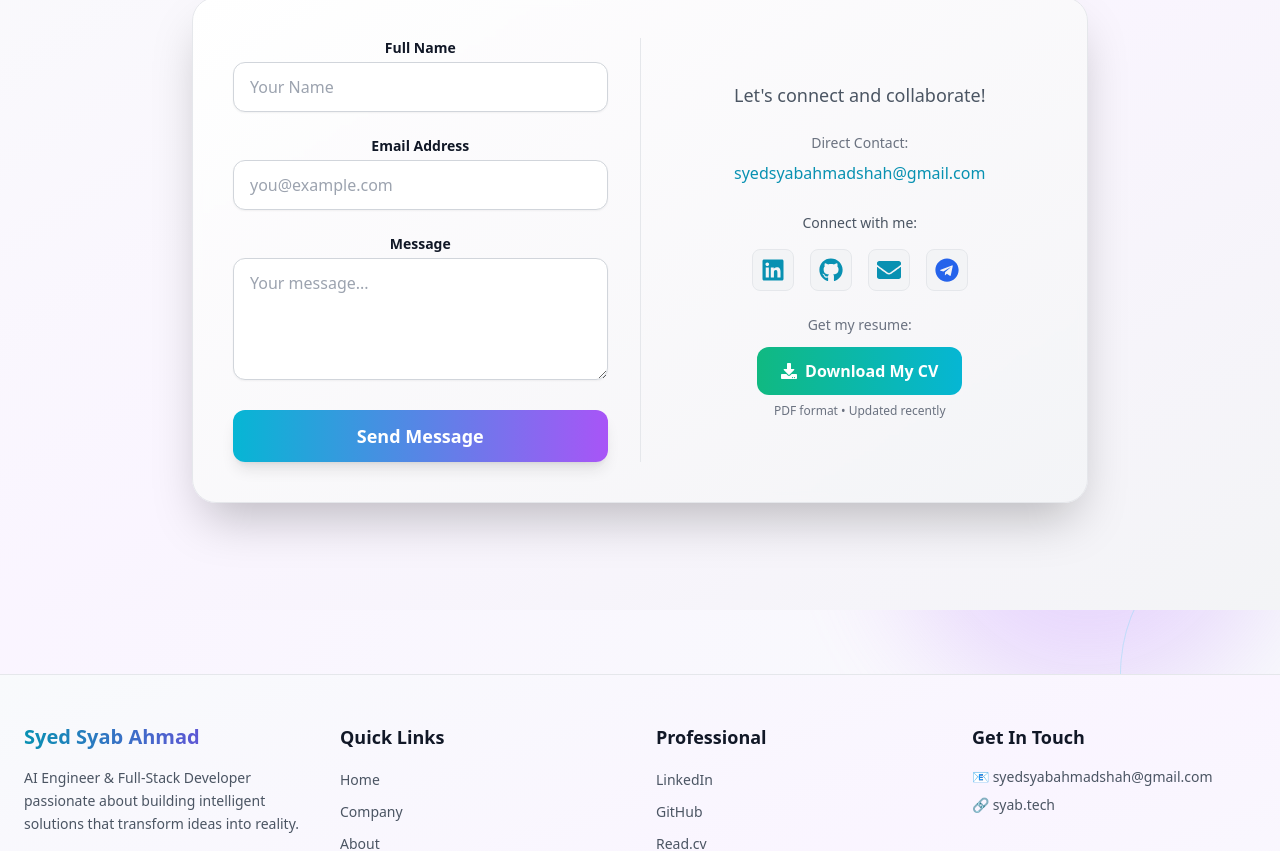
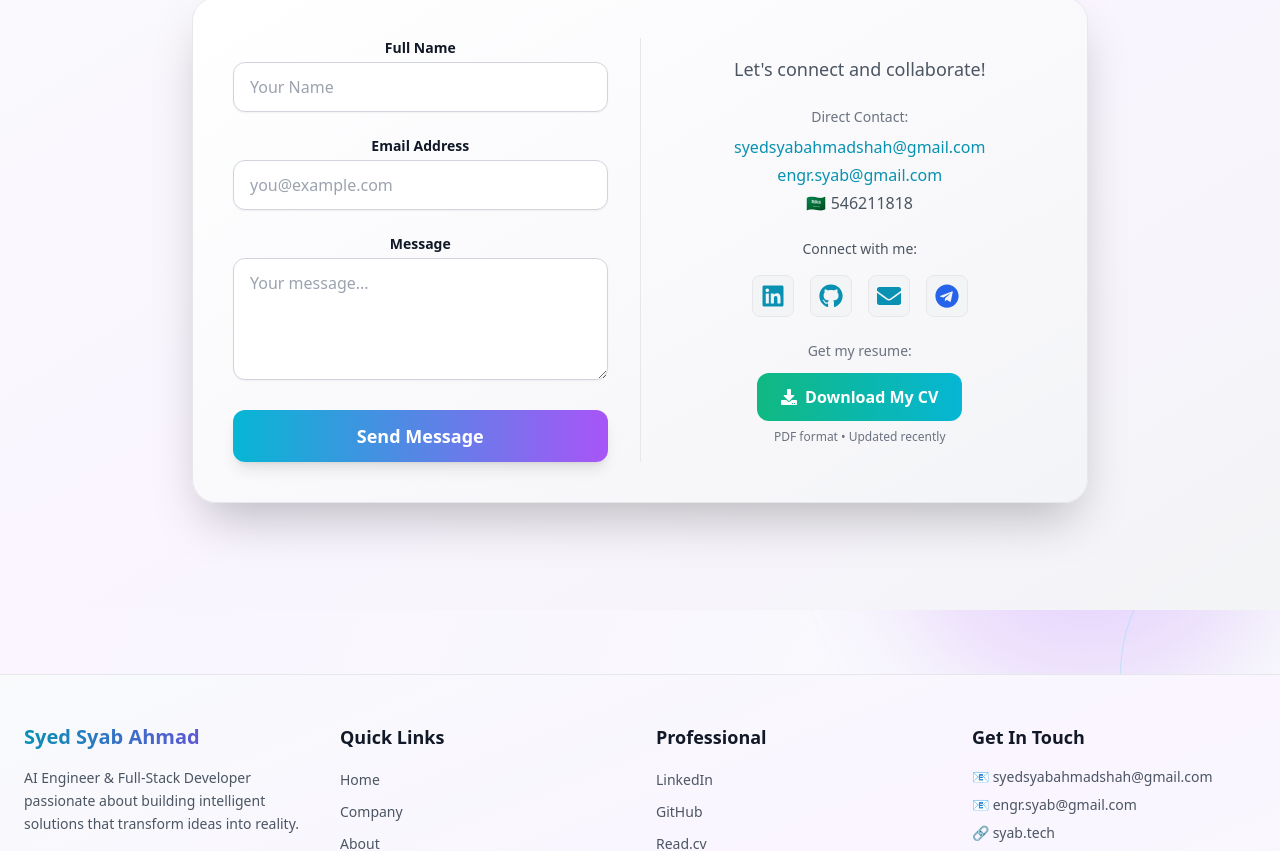
Before and after one commit to SyabAhmad/portfoliocv, a React (Create React App) app: page / in a window 1280 px wide. Shown: the part 2955-3806 px from the top of the page. Built offline with nearby package versions, Linux system fonts and the light colour scheme; no server answers.

Commit message:
feat: Update contact information and add secondary email across components; integrate cross-env for build scripts

```diff
--- a/src/components/About.js
+++ b/src/components/About.js
@@ -93,7 +93,7 @@ const About = () => {
     {
       name: "WhatsApp",
       icon: FaWhatsapp,
-      url: "https://wa.me/923460561173",
+      url: "https://wa.me/966546211818",
       color: "hover:text-green-400",
     },
     {
@@ -338,6 +338,11 @@ const About = () => {
                       <span className="text-sm">
                         Freelancer/Open to Relocate
                       </span>
+                    </div>
+                    <div className="hidden lg:block w-1 h-1 bg-gray-400 dark:bg-gray-600 rounded-full"></div>
+                    <div className="flex items-center gap-2">
+                      <div className="w-2 h-2 bg-green-600 dark:bg-green-400 rounded-full"></div>
+                      <span className="text-sm">🇸🇦 546211818</span>
                     </div>
                   </div>
 
--- a/src/components/Contacts.js
+++ b/src/components/Contacts.js
@@ -46,7 +46,7 @@ const Contact = () => {
       const res = await emailjs.send(
         "service_rlac4th",
         "template_wczi6ir",
-        params
+        params,
       );
       console.log("EmailJS success:", res);
       alert("Message sent — thank you!");
@@ -73,6 +73,8 @@ const Contact = () => {
       "@type": "Person",
       name: "Syed Syab Ahmad",
       email: "syedsyabahmadshah@gmail.com",
+      secondaryEmail: "engr.syab@gmail.com",
+      telephone: "+966546211818",
       url: "https://syab.tech",
     },
   };
@@ -165,11 +167,20 @@ const Contact = () => {
                 Direct Contact:
               </p>
               <a
-                href="mailto:syabblogger@gmail.com"
+                href="mailto:syedsyabahmadshah@gmail.com"
                 className="text-cyan-600 dark:text-cyan-400 hover:text-cyan-500 dark:hover:text-cyan-300 transition-colors duration-300 block mb-1"
               >
                 syedsyabahmadshah@gmail.com
               </a>
+              <a
+                href="mailto:engr.syab@gmail.com"
+                className="text-cyan-600 dark:text-cyan-400 hover:text-cyan-500 dark:hover:text-cyan-300 transition-colors duration-300 block mb-1"
+              >
+                engr.syab@gmail.com
+              </a>
+              <p className="text-gray-600 dark:text-gray-300 font-medium">
+                🇸🇦 546211818
+              </p>
             </div>
 
             {/* Social Media Links */}
--- a/src/components/Footer.js
+++ b/src/components/Footer.js
@@ -96,6 +96,12 @@ const Footer = () => {
                 📧 syedsyabahmadshah@gmail.com
               </a>
               <a
+                href="mailto:engr.syab@gmail.com"
+                className="text-gray-600 dark:text-gray-300 hover:text-cyan-600 dark:hover:text-cyan-400 transition-colors duration-300 text-sm block break-all md:break-normal"
+              >
+                📧 engr.syab@gmail.com
+              </a>
+              <a
                 href="https://syab.tech/"
                 target="_blank"
                 rel="noopener noreferrer"
--- a/src/components/MenteE.js
+++ b/src/components/MenteE.js
@@ -89,6 +89,7 @@ const MenteE = () => {
         github: "https://github.com/SyabAhmad",
         linkedin: "https://linkedin.com/in/syedsyab",
         email: "syedsyabahmadshah@gmail.com",
+        secondaryEmail: "engr.syab@gmail.com",
       },
     },
     {
--- a/src/components/SEO.js
+++ b/src/components/SEO.js
@@ -80,7 +80,7 @@ const SEO = ({
 
     // Remove existing structured data
     const existingStructuredData = document.querySelectorAll(
-      "script[data-react-seo]"
+      "script[data-react-seo]",
     );
     existingStructuredData.forEach((script) => script.remove());
 
@@ -181,8 +181,9 @@ const SEO = ({
           "TensorFlow",
           "PyTorch",
         ],
-        email: "syabblogger@gmail.com",
-        telephone: "+923460561173",
+        email: "syedsyabahmadshah@gmail.com",
+        secondaryEmail: "engr.syab@gmail.com",
+        telephone: "+966546211818",
         address: {
           "@type": "PostalAddress",
           addressCountry: "Saudi Arabia",
--- a/src/data/basicContext.json
+++ b/src/data/basicContext.json
@@ -4,6 +4,8 @@
     "title": "AI Engineer & Full-Stack Developer",
     "location": "Khayber Pukhtunkhwa, Swat, Pakistan",
     "email": "syedsyabahmadshah@gmail.com",
+    "secondary email": "engr.syab@gmail.com",
+    "phone": "+966546211818",
     "website": "https://syab.tech",
     "linkedin": "https://www.linkedin.com/in/syedsyab/",
     "bio": "Passionate AI Engineer specializing in Machine Learning and Full-Stack Development, building intelligent solutions that transform ideas into reality",
--- a/src/utils/groqService.js
+++ b/src/utils/groqService.js
@@ -3,13 +3,13 @@ import unifiedData from "./unifiedDataService";
 
 export const getGroqChatResponse = async (
   userMessage,
-  portfolioData = null
+  portfolioData = null,
 ) => {
   const GROQ_API_KEY = process.env.REACT_APP_GROQ_API_KEY;
 
   if (!GROQ_API_KEY) {
     console.error(
-      "⚠️ GROQ API KEY MISSING! Set REACT_APP_GROQ_API_KEY in .env file"
+      "⚠️ GROQ API KEY MISSING! Set REACT_APP_GROQ_API_KEY in .env file",
     );
     return "Hey! Looks like the API key isn't set up yet. You'll need to add a Groq API key to chat with me. Check the .env file!";
   }
@@ -70,7 +70,7 @@ Q: "Is he married?"
 A: "I focus on his professional work. What would you like to know about his projects or skills?"
 
 Q: "Can I hire him?"
-A: "Yes, Syab is available for opportunities in AI, software development, and architectural design. You can reach him at syedsyabahmadshah@gmail.com to discuss potential projects."`;
+A: "Yes, Syab is available for opportunities in AI, software development, and architectural design. You can reach him at syedsyabahmadshah@gmail.com or engr.syab@gmail.com to discuss potential projects."`;
 
     const response = await fetch(
       "https://api.groq.com/openai/v1/chat/completions",
@@ -97,7 +97,7 @@ A: "Yes, Syab is available for opportunities in AI, software development, and ar
           top_p: 0.95,
           stream: false,
         }),
-      }
+      },
     );
 
     if (!response.ok) {
@@ -121,7 +121,7 @@ A: "Yes, Syab is available for opportunities in AI, software development, and ar
     ) {
       return "Hmm, seems like I'm having connection issues. Can you try that again?";
     } else if (error.message.includes("401") || error.message.includes("403")) {
-      return "Looks like there's an API key issue. Let me have Syab check that. You can email him at syedsyabahmadshah@gmail.com";
+      return "Looks like there's an API key issue. Let me have Syab check that. You can email him at syedsyabahmadshah@gmail.com or engr.syab@gmail.com";
     } else {
       return "Oops, I hit a technical snag. Try asking again, or reach out to Syab directly if this keeps happening!";
     }
--- a/src/utils/simpleGroqService.js
+++ b/src/utils/simpleGroqService.js
@@ -54,7 +54,7 @@ IMPORTANT:
             max_tokens: 200,
             top_p: 0.9,
           }),
-        }
+        },
       );
 
       if (response.ok) {
@@ -93,7 +93,7 @@ IMPORTANT:
   }
 
   if (q.includes("contact")) {
-    return `Email: syedsyabahmadshah@gmail.com | Website: syab.tech`;
+    return `Email: syedsyabahmadshah@gmail.com | Secondary Email: engr.syab@gmail.com | Website: syab.tech`;
   }
 
   // Default short response
```
Also changed, not shown: package.json (+16 -4 lines), 2 other files (tests, documents, lock files or other folders).
